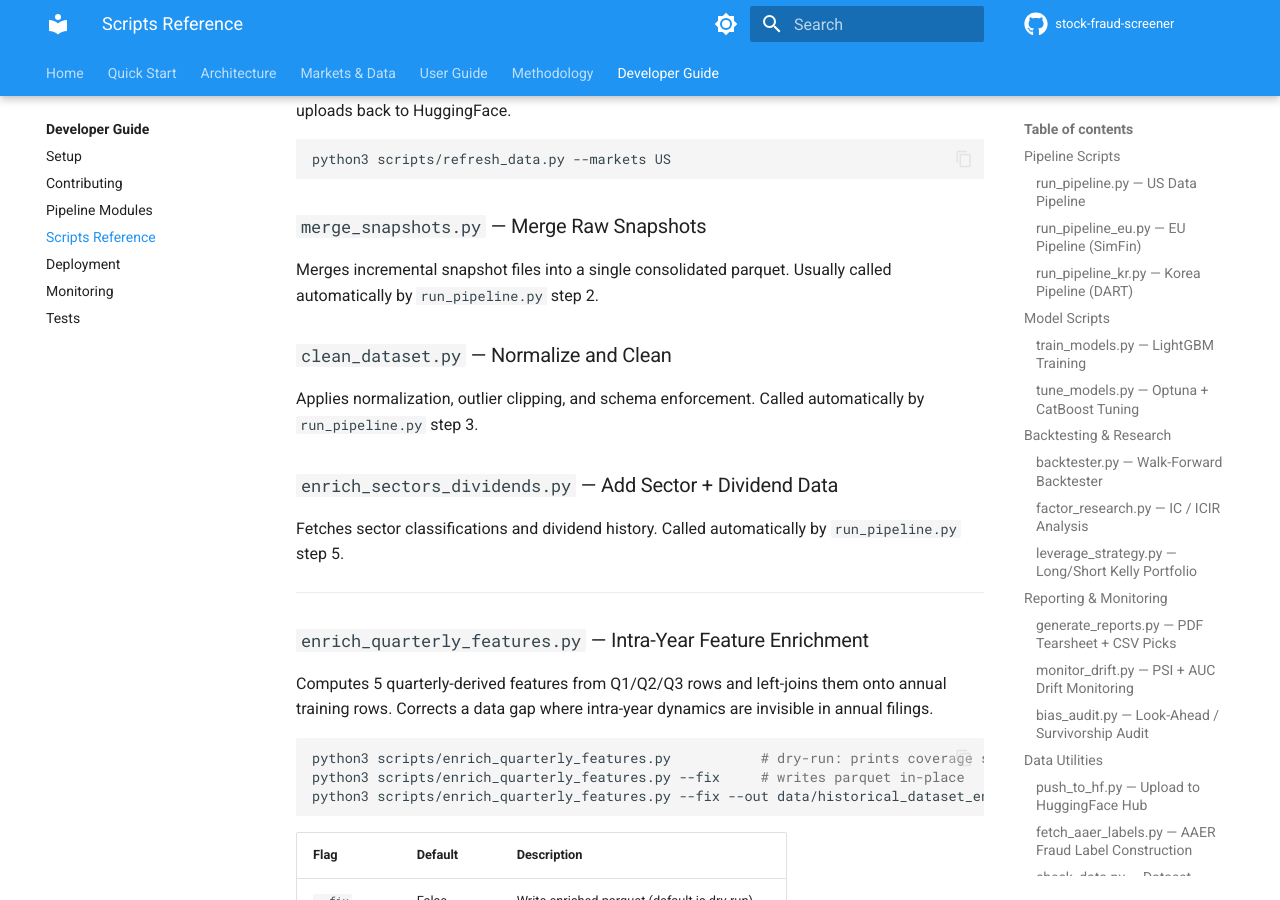
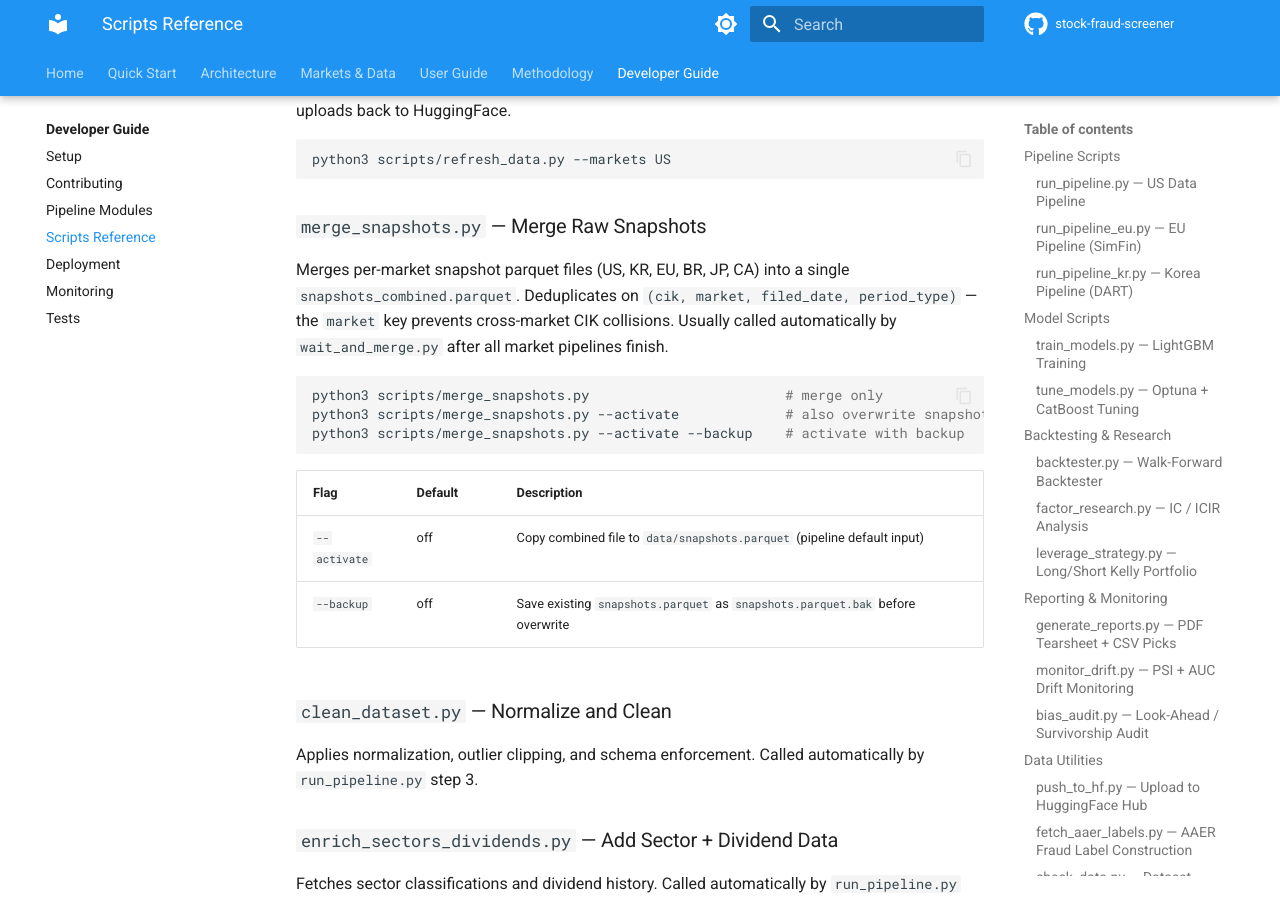
Before and after one commit to sherlock718/stock-fraud-screener, an MkDocs documentation site: the page built from docs/developer/scripts.md, in a window 1280 px wide and 900 px high, scrolled down 7427 px. Built offline with MkDocs 1.6.1 and Material for MkDocs 9.7.7, drawn with Linux system fonts in a browser that asks for light colours; comment, search, counter and statistics services are not loaded.

Commit message:
fix(pipeline): add market to merge_snapshots dedup key
Prevent cross-market CIK collisions when merging multi-market snapshot
files. Dedup key was (cik, filed_date, period_type); now includes market
so rows with the same CIK-like value from different markets are not
incorrectly deduplicated.

scripts/merge_snapshots.py: key updated to (cik, market, filed_date, period_type)
docs/developer/scripts.md: expanded merge_snapshots.py section with usage, flags table

Co-Authored-By: Claude Sonnet 4.6 <noreply@anthropic.com>

````diff
--- a/docs/developer/scripts.md
+++ b/docs/developer/scripts.md
@@ -293,7 +293,18 @@ python3 scripts/refresh_data.py --markets US
 
 ### `merge_snapshots.py` — Merge Raw Snapshots
 
-Merges incremental snapshot files into a single consolidated parquet. Usually called automatically by `run_pipeline.py` step 2.
+Merges per-market snapshot parquet files (US, KR, EU, BR, JP, CA) into a single `snapshots_combined.parquet`. Deduplicates on `(cik, market, filed_date, period_type)` — the `market` key prevents cross-market CIK collisions. Usually called automatically by `wait_and_merge.py` after all market pipelines finish.
+
+```bash
+python3 scripts/merge_snapshots.py                        # merge only
+python3 scripts/merge_snapshots.py --activate             # also overwrite snapshots.parquet
+python3 scripts/merge_snapshots.py --activate --backup    # activate with backup
+```
+
+| Flag | Default | Description |
+|---|---|---|
+| `--activate` | off | Copy combined file to `data/snapshots.parquet` (pipeline default input) |
+| `--backup` | off | Save existing `snapshots.parquet` as `snapshots.parquet.bak` before overwrite |
 
 ### `clean_dataset.py` — Normalize and Clean
 
````
Also changed, not shown: CHANGELOG.md (+1 -0 lines), 1 other file.
